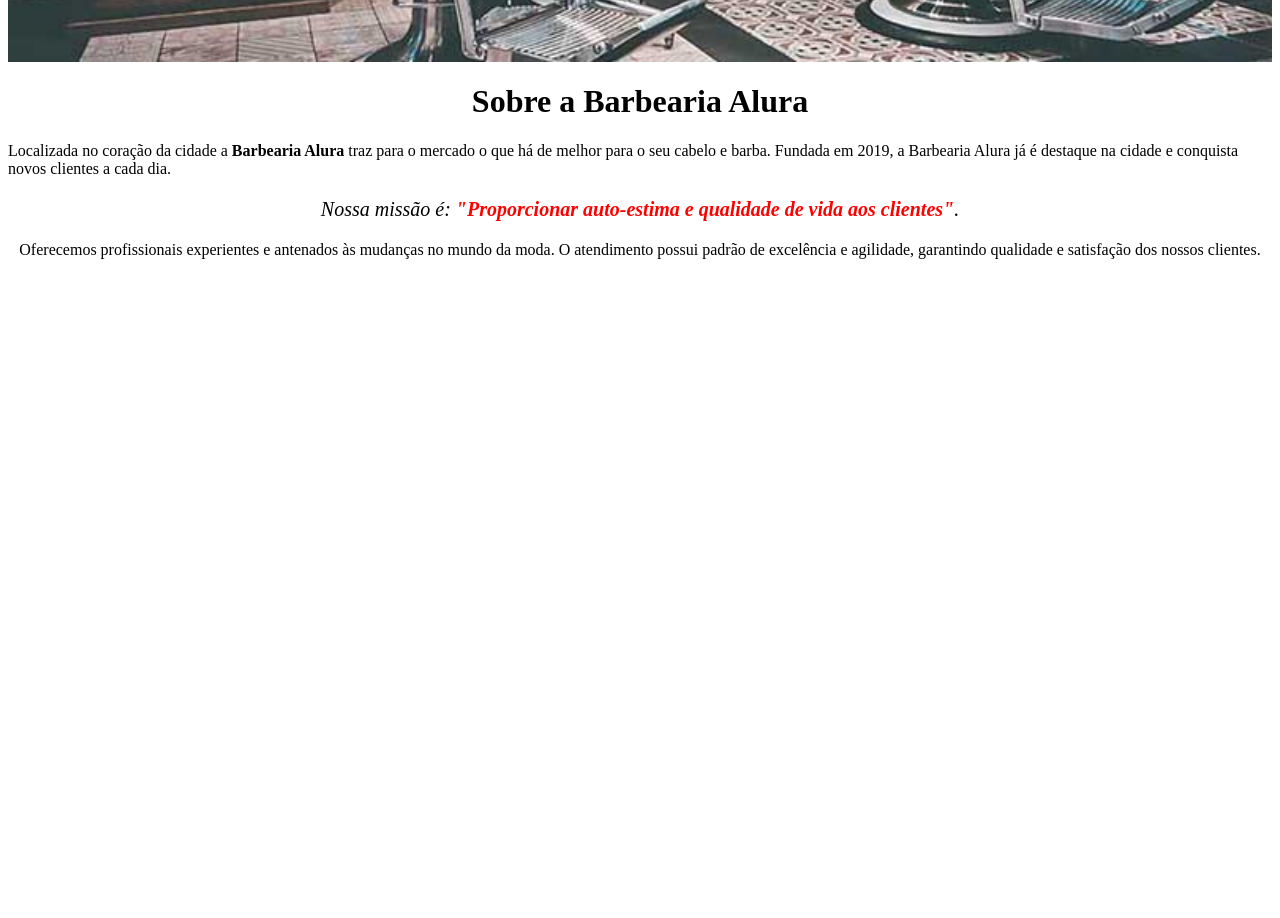
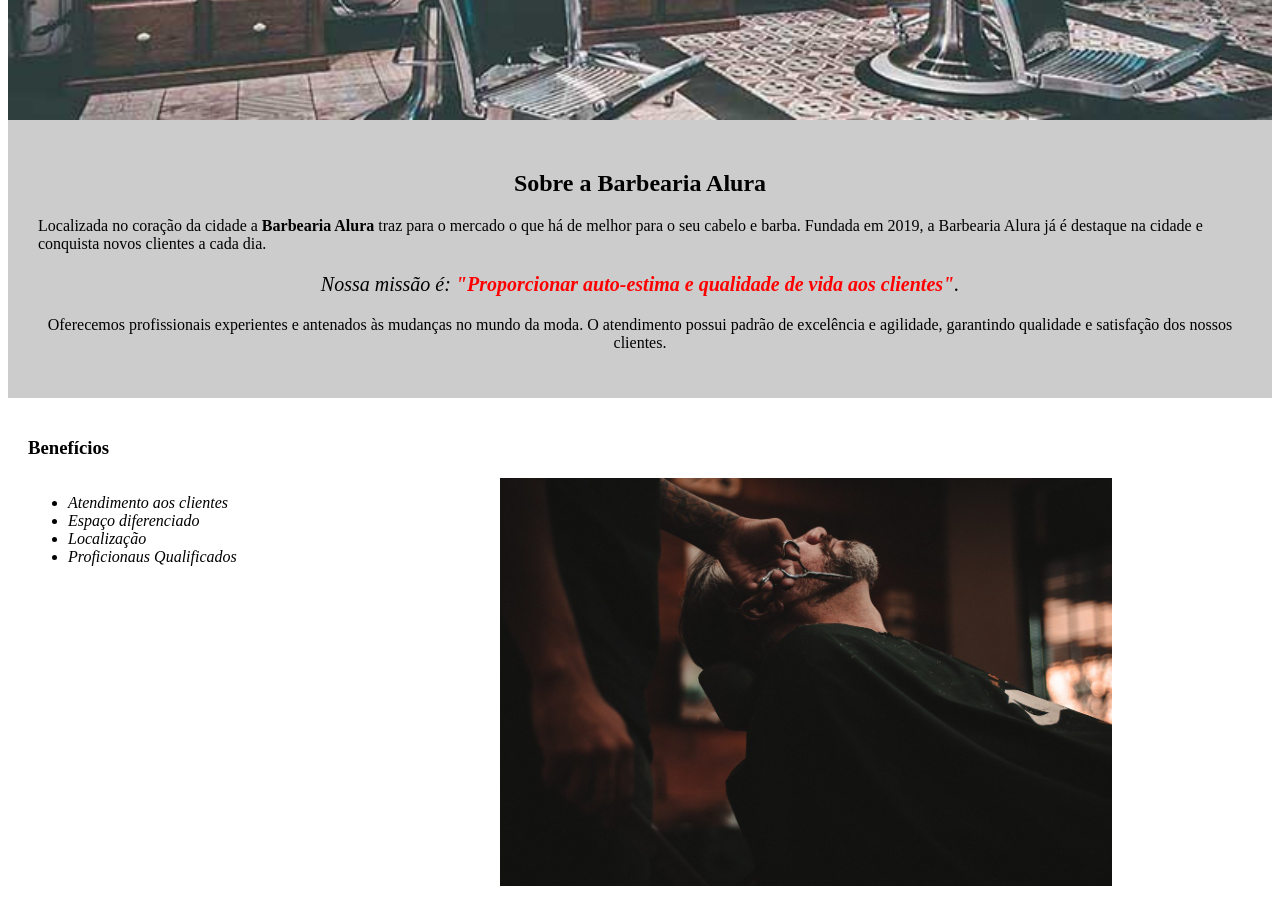
Before and after one commit to ceiferking/curso-java-Alura, a plain HTML site: page HTML5 e CSS3/Texto base.html in a window 1280 px wide. Shown: the part 420-1338 px from the top of the page. Before the commit the page ends 800 px from the top, so only its background shows below. Drawn offline with Linux system fonts and the light colour scheme.

Commit message:
Update Texto base.html

```diff
--- a/HTML5 e CSS3/Texto base.html
+++ b/HTML5 e CSS3/Texto base.html
@@ -11,10 +11,13 @@
     </head>
 
     <body>
+        <header>
+            <h1 class="titulo-principal">Barbearia Alura</h1>
+        </header>
         <img id="banner" src="banner.jpg">
-
-        <h1 style="text-align: center">Sobre a Barbearia Alura
-        </h1>
+        <div class="principal">
+            <h2 class="titulo centralizado">Sobre a Barbearia Alura
+            </h2>
 
             <a>Localizada no coração da cidade a <strong>Barbearia Alura</strong> traz para o mercado o que há de melhor para o seu cabelo e barba. Fundada em 2019, a Barbearia Alura já é destaque na cidade e conquista novos clientes a cada dia.
             </a>
@@ -24,9 +27,18 @@
 
             <p>Oferecemos profissionais experientes e antenados às mudanças no mundo da moda. O atendimento possui padrão de excelência e agilidade, garantindo qualidade e satisfação dos nossos clientes.
             </p>
+        </div>
 
-        <h2>
+        <div class="beneficios">
+            <h3 class="titulo centralizado">Benefícios</h3>
+            <ul>
+                <li class="itens">Atendimento aos clientes</li>
+                <li class="itens">Espaço diferenciado</li>
+                <li class="itens">Localização</li>
+                <li class="itens">Proficionaus Qualificados</li>
+            </ul>
 
-        </h2>
+            <img src="beneficios.jpg" class="imagembeneficios">
+        </div>
         </body>
 </html>
```
Lines whose indentation alone changed are shown as unchanged.
